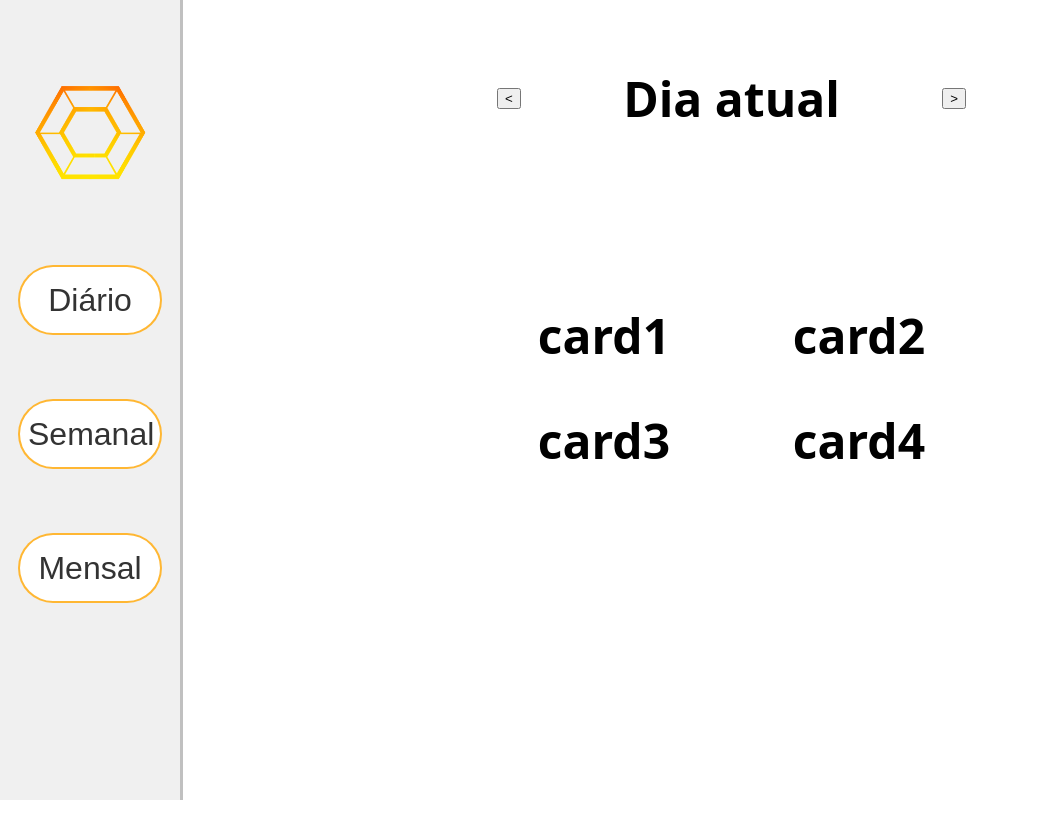
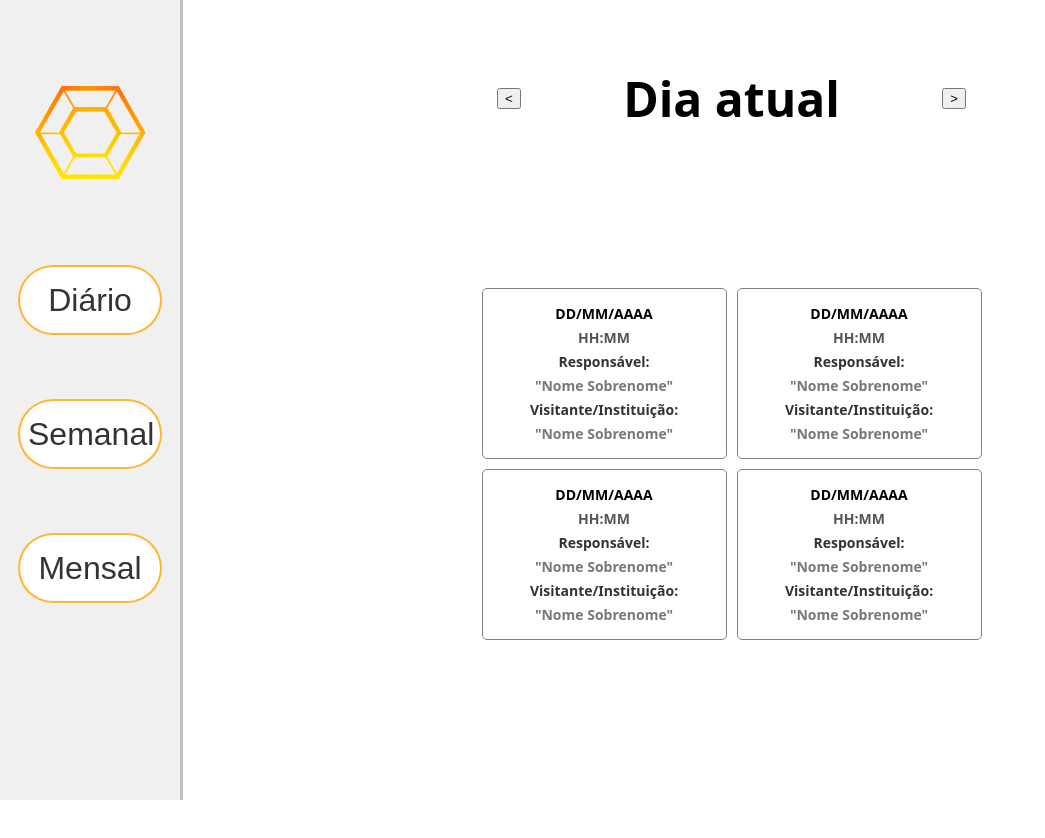
Before and after one commit to MentesInovadoras/PracaDaCiencia-FrontEnd, a React (Vite) app: page / in a window 1280 px wide. Shown: the top 838 px of the page, without its empty margins (0-1045 px from the left). Built offline with nearby package versions, Linux system fonts and the light colour scheme.

Commit message:
feature(PRACA): Tela de Diário compelta

```diff
--- a/src/pages/ADMdiario/ADMdiario.css
+++ b/src/pages/ADMdiario/ADMdiario.css
@@ -1,15 +1,15 @@
-
-.data{
+/* Estilos existentes */
+.data {
     display: flex;
 }
 
-#prevDay, #nextDay, .ADM_selected_day{
+#prevDay, #nextDay, .ADM_selected_day {
     margin: 0 4vw;
 }
 
-.cardADM{
+.cardConteiner {
     display: grid;
-    align-self:flex-start;
+    align-self: flex-start;
     justify-self: center;
     grid-template-columns: 1fr 1fr;
     grid-template-rows: 1fr 1fr;
@@ -30,3 +30,32 @@
     background-color: white;
     gap: 10px;
 }
+
+/* Novos estilos */
+.cardDiario, .card {
+    border: 1px solid gray;
+    padding: 10px;
+    border-radius: 5px;
+}
+
+.dataAgendamento, .horaAgendamento, .responsavelAgendamentoTitle, .responsavelAgendamento, .visitanteAgendamentoTitle, .visitanteAgendamento {
+    font-size: 14px;
+    margin: 5px 0;
+}
+
+.dataAgendamento {
+    font-weight: bold;
+}
+
+.horaAgendamento {
+    color: #555;
+}
+
+.responsavelAgendamentoTitle, .visitanteAgendamentoTitle {
+    font-weight: bold;
+    color: #333;
+}
+
+.responsavelAgendamento, .visitanteAgendamento {
+    color: #777;
+}
--- a/src/pages/ADMdiario/index.jsx
+++ b/src/pages/ADMdiario/index.jsx
@@ -12,11 +12,41 @@ export default function diario(){
         <h1 className='ADM_selected_day'>Dia atual</h1>
         <button id="nextDay">&gt;</button>
     </div>
-    <div className='cardADM'>
-        <h1>card1</h1>
-        <h1>card2</h1>
-        <h1>card3</h1>
-        <h1>card4</h1>
+    <div className='cardConteiner'>
+        <div className="cardDiario">
+            <h1 className="dataAgendamento">DD/MM/AAAA</h1>
+            <h1 className="horaAgendamento">HH:MM</h1>
+            <h1 className="responsavelAgendamentoTitle">Responsável: </h1>
+            <h1 className="responsavelAgendamento">"Nome Sobrenome"</h1>
+            <h1 className="visitanteAgendamentoTitle">Visitante/Instituição: </h1>
+            <h1 className="visitanteAgendamento">"Nome Sobrenome"</h1>
+        </div>
+        <div className="card">
+        <h1 className="dataAgendamento">DD/MM/AAAA</h1>
+            <h1 className="horaAgendamento">HH:MM</h1>
+            <h1 className="responsavelAgendamentoTitle">Responsável: </h1>
+            <h1 className="responsavelAgendamento">"Nome Sobrenome"</h1>
+            <h1 className="visitanteAgendamentoTitle">Visitante/Instituição: </h1>
+            <h1 className="visitanteAgendamento">"Nome Sobrenome"</h1>
+        </div>
+        <div className="card">
+        <h1 className="dataAgendamento">DD/MM/AAAA</h1>
+            <h1 className="horaAgendamento">HH:MM</h1>
+            <h1 className="responsavelAgendamentoTitle">Responsável: </h1>
+            <h1 className="responsavelAgendamento">"Nome Sobrenome"</h1>
+            <h1 className="visitanteAgendamentoTitle">Visitante/Instituição: </h1>
+            <h1 className="visitanteAgendamento">"Nome Sobrenome"</h1>
+        </div>
+        <div className="card">
+        <h1 className="dataAgendamento">DD/MM/AAAA</h1>
+            <h1 className="horaAgendamento">HH:MM</h1>
+            <h1 className="responsavelAgendamentoTitle">Responsável: </h1>
+            <h1 className="responsavelAgendamento">"Nome Sobrenome"</h1>
+            <h1 className="visitanteAgendamentoTitle">Visitante/Instituição: </h1>
+            <h1 className="visitanteAgendamento">"Nome Sobrenome"</h1>
+        </div>
+
+
     </div>
 </main>
 </>
```
Also changed, not shown: 1 other file (tests, documents, lock files or other folders).
